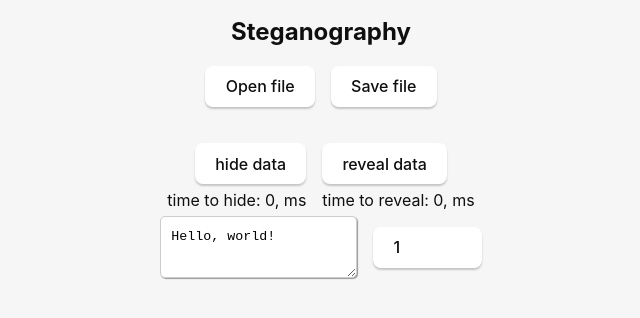
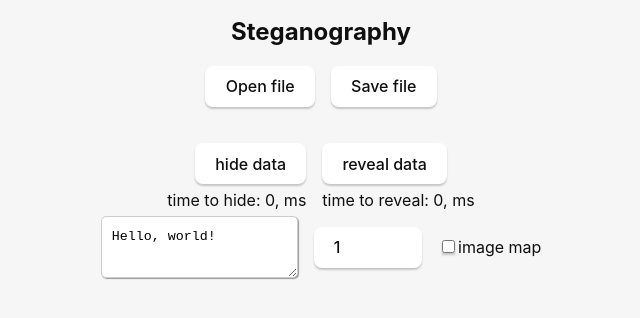
Before and after one commit to lolipodass/lesabi, a React (Vite) app: page / in a window 1280 px wide. Shown: the top 318 px of the page, without its empty margins (319-959 px from the left). Built offline with nearby package versions, Linux system fonts and the light colour scheme.

Commit message:
feat(app.tsx): add show pixel matrix

```diff
--- a/src/App.tsx
+++ b/src/App.tsx
@@ -7,10 +7,13 @@ import { listen } from "@tauri-apps/api/event";
 const App = () => {
   const [errorMessage, setErrorMessage] = useState("");
   const [inputImagePath, setInputImagePath] = useState<string | null>(null);
+  const [inputMatrixPath, setInputMatrixPath] = useState<string>("");
   const [buffImagePath, setBuffImagePath] = useState<string | null>(null);
+  const [buffMatrixPath, setBuffMatrixPath] = useState<string>("");
   const [message, setMessage] = useState("Hello, world!");
   const [hideMessage, setHideMessage] = useState("");
   const [bitsPerChannel, setBitsPerChannel] = useState(1);
+  const [checked, setChecked] = useState(false);
   const [hideFunctionDuration, setHideFunctionDuration] = useState(0);
   const [extractFunctionDuration, setExtractFunctionDuration] = useState(0);
 
@@ -64,7 +67,12 @@ const App = () => {
     });
     if (file) {
       setInputImagePath(file);
+      if (checked) {
+        generateMap();
+      }
       setErrorMessage("");
+    } else {
+      setErrorMessage("Failed to open the file.");
     }
   };
 
@@ -113,6 +121,9 @@ const App = () => {
             bitsPerChannel,
           })
         );
+        if (checked) {
+          generateMap();
+        }
         setErrorMessage("");
       } catch (error: any) {
         console.error(error);
@@ -142,6 +153,41 @@ const App = () => {
     }
   };
 
+  const generateMap = async () => {
+    if (inputImagePath || buffImagePath) {
+      if (inputImagePath) {
+        try {
+          setInputMatrixPath(
+            await invoke("generate_map", {
+              filepath: inputImagePath,
+              name: "input",
+            })
+          );
+          setErrorMessage("");
+        } catch (error) {
+          console.error(error);
+          setErrorMessage("Failed to decrypt the image: " + error);
+        }
+      }
+      if (buffImagePath) {
+        try {
+          setBuffMatrixPath(
+            await invoke("generate_map", {
+              filepath: buffImagePath,
+              name: "buff",
+            })
+          );
+          setErrorMessage("");
+        } catch (error) {
+          console.error(error);
+          setErrorMessage("Failed to decrypt the image: " + error);
+        }
+      }
+    } else {
+      setErrorMessage("Please select at least one image first.");
+    }
+  };
+
   return (
     <>
       <h2>Steganography</h2>
@@ -158,13 +204,20 @@ const App = () => {
         <div className="image-comparison flex">
           <div className="image-container">
             {inputImagePath && (
-              <img src={convertFileSrc(inputImagePath)} alt="Initial image" />
+              <img
+                src={`${convertFileSrc(
+                  checked ? inputMatrixPath : inputImagePath
+                )}?${Date.now()}`}
+                alt="Initial image"
+              />
             )}
           </div>
           <div className="image-container">
             {buffImagePath && (
               <img
-                src={`${convertFileSrc(buffImagePath)}?${Date.now()}`}
+                src={`${convertFileSrc(
+                  checked ? buffMatrixPath : buffImagePath
+                )}?${Date.now()}`}
                 alt="Changed image"
               />
             )}
@@ -196,6 +249,17 @@ const App = () => {
             min="1"
             max="8"
           />
+          <div>
+            <input
+              id="image_matrix"
+              type="checkbox"
+              checked={checked}
+              onChange={() => setChecked(!checked)}
+              onClick={generateMap}
+              className="image_matrix"
+            />
+            <label htmlFor="image_matrix">image map</label>
+          </div>
         </div>
         <div className="message">{hideMessage}</div>
       </div>
```
